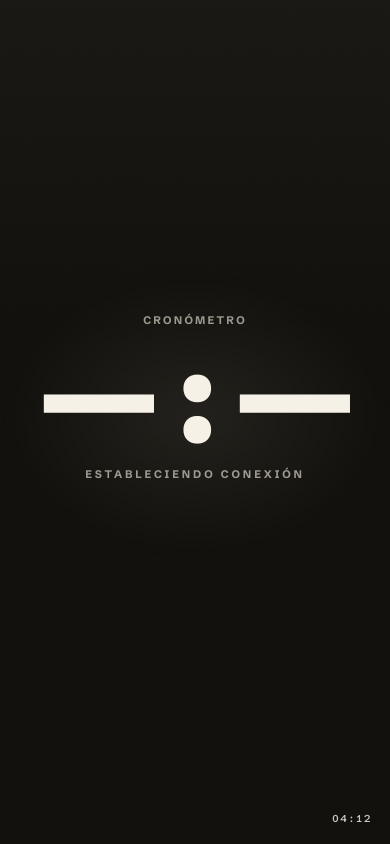
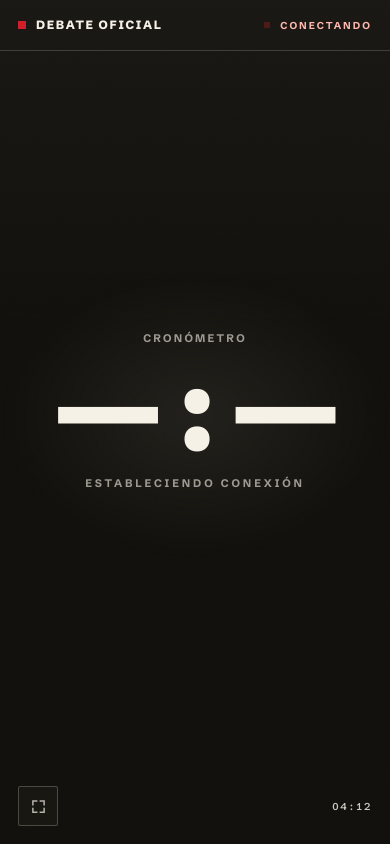
Before and after one commit to RaulTorreM/Timer_Page_Demo, a React (Vite) app in the folder client/: page /timer in a window 390 px wide. Built offline with nearby package versions, Linux system fonts and the light colour scheme; no server answers.

Commit message:
se añadio boton para pantalla completa

```diff
--- a/client/src/config.js
+++ b/client/src/config.js
@@ -1,7 +1,7 @@
 export const EVENT = {
   name: 'Debate Oficial',
   kicker: 'Cronómetro de sala',
-  hint: '',
+  hint: 'F — Pantalla completa',
 };
 
 export const CONTROL = {
--- a/client/src/pages/TimerPage.jsx
+++ b/client/src/pages/TimerPage.jsx
@@ -1,4 +1,4 @@
-import { useEffect, useMemo, useState } from 'react';
+import { useCallback, useEffect, useMemo, useState } from 'react';
 import FlyerLayer from '../components/FlyerLayer.jsx';
 import { useDebateState } from '../hooks/useDebateState.js';
 import { useStageTransition } from '../hooks/useStageTransition.js';
@@ -18,6 +18,9 @@ export default function TimerPage() {
   const isRunning = state?.status === 'running';
   const clockNow = useNow(1000);
   const [cursorIdle, setCursorIdle] = useState(false);
+  const [isFullscreen, setIsFullscreen] = useState(
+    () => Boolean(document.fullscreenElement),
+  );
   const { displayed, phase } = useStageTransition(state?.view ?? 'timer');
   const tick = useTicker(isRunning && displayed === 'timer', 30);
 
@@ -87,18 +90,28 @@ export default function TimerPage() {
     .join(' ');
 
   /* --------------------------- pantalla completa --------------------------- */
+  const toggleFullscreen = useCallback(() => {
+    if (document.fullscreenElement) {
+      document.exitFullscreen?.().catch(() => {});
+    } else {
+      document.documentElement.requestFullscreen?.().catch(() => {});
+    }
+  }, []);
+
+  useEffect(() => {
+    const onChange = () => setIsFullscreen(Boolean(document.fullscreenElement));
+    document.addEventListener('fullscreenchange', onChange);
+    return () => document.removeEventListener('fullscreenchange', onChange);
+  }, []);
+
   useEffect(() => {
     const onKeyDown = (event) => {
       if (event.key.toLowerCase() !== 'f' || event.repeat) return;
-      if (document.fullscreenElement) {
-        document.exitFullscreen?.().catch(() => {});
-      } else {
-        document.documentElement.requestFullscreen?.().catch(() => {});
-      }
+      toggleFullscreen();
     };
     window.addEventListener('keydown', onKeyDown);
     return () => window.removeEventListener('keydown', onKeyDown);
-  }, []);
+  }, [toggleFullscreen]);
 
   /* ------------------------------- cursor --------------------------------- */
   useEffect(() => {
@@ -127,7 +140,7 @@ export default function TimerPage() {
       <div className="alert-wash" aria-hidden="true" />
       <div className="grain" aria-hidden="true" />
 
-      {/* <header className="rail rail-top">
+      <header className="rail rail-top">
         <div className="brandline">
           <span className="mark" aria-hidden="true" />
           <span className="brand-name">{EVENT.name}</span>
@@ -141,7 +154,7 @@ export default function TimerPage() {
             {statusText}
           </span>
         </div>
-      </header> */}
+      </header>
 
       <main className="stage" aria-label="Pantalla del cronómetro">
         {isFlyer ? (
@@ -171,7 +184,20 @@ export default function TimerPage() {
       </main>
 
       <footer className="rail rail-bottom">
-        <span className="rail-hint">{EVENT.hint}</span>
+        {!isFullscreen && (
+          <button
+            type="button"
+            className="fs-button"
+            onClick={toggleFullscreen}
+            title={EVENT.hint}
+            aria-label="Poner la pantalla en pantalla completa"
+          >
+            <svg viewBox="0 0 16 16" aria-hidden="true" focusable="false">
+              <path d="M2 6V2h4M14 6V2h-4M2 10v4h4M14 10v4h-4" />
+            </svg>
+            <span>Pantalla completa</span>
+          </button>
+        )}
         <span className="rail-clock">{clockFormat.format(clockNow)}</span>
       </footer>
 
--- a/client/src/styles/timer.css
+++ b/client/src/styles/timer.css
@@ -212,10 +212,69 @@
 }
 
 .rail-clock {
+  margin-left: auto;
   font-variant-numeric: tabular-nums;
   letter-spacing: 0.16em;
   color: var(--stage-text);
   opacity: 0.82;
+}
+
+.fs-button {
+  display: inline-flex;
+  align-items: center;
+  gap: 0.7em;
+  padding: 0.58em 0.88em;
+  border: 1px solid rgba(246, 241, 231, 0.32);
+  border-radius: 2px;
+  background: rgba(246, 241, 231, 0.04);
+  color: var(--stage-text);
+  font-size: clamp(9px, 1.02vmin, 20px);
+  font-weight: 650;
+  letter-spacing: 0.18em;
+  line-height: 1;
+  text-transform: uppercase;
+  cursor: pointer;
+  opacity: 0.72;
+  transition:
+    opacity 0.18s ease,
+    background 0.18s ease,
+    border-color 0.18s ease,
+    color 0.18s ease;
+}
+
+.fs-button svg {
+  width: 1.15em;
+  height: 1.15em;
+  flex: none;
+  fill: none;
+  stroke: currentColor;
+  stroke-width: 1.6;
+  stroke-linecap: square;
+}
+
+.fs-button:hover {
+  opacity: 1;
+  border-color: var(--bone);
+  background: var(--bone);
+  color: var(--ink);
+}
+
+.fs-button:focus-visible {
+  outline: 2px solid currentColor;
+  outline-offset: 3px;
+}
+
+.is-warning .fs-button {
+  border-color: rgba(255, 248, 240, 0.55);
+  background: rgba(255, 248, 240, 0.08);
+  color: #fff8f0;
+  opacity: 0.9;
+}
+
+.is-warning .fs-button:hover {
+  border-color: #fff8f0;
+  background: #fff8f0;
+  color: var(--signal);
 }
 
 /* -------------------------------- escena --------------------------------- */
@@ -531,7 +590,7 @@
 
 @media (max-aspect-ratio: 1/1) {
   .timer-number {
-    font-size: clamp(5rem, 30vw, 30rem);
+    font-size: clamp(5rem, 29vw, 30rem);
   }
 
   .timer-number.is-long {
@@ -560,12 +619,22 @@
   .rail-bottom {
     padding-bottom: 18px;
   }
+}
 
-  .timer-number {
-    font-size: clamp(4.6rem, 32vw, 20rem);
+@media (max-width: 420px) {
+  .fs-button {
+    width: 40px;
+    height: 40px;
+    padding: 0;
+    justify-content: center;
   }
 
-  .is-seconds .timer-number {
-    font-size: clamp(6.5rem, 48vw, 24rem);
+  .fs-button svg {
+    width: 15px;
+    height: 15px;
+  }
+
+  .fs-button span {
+    display: none;
   }
 }
```
Also changed, not shown: 1 other file (tests, documents, lock files or other folders).
